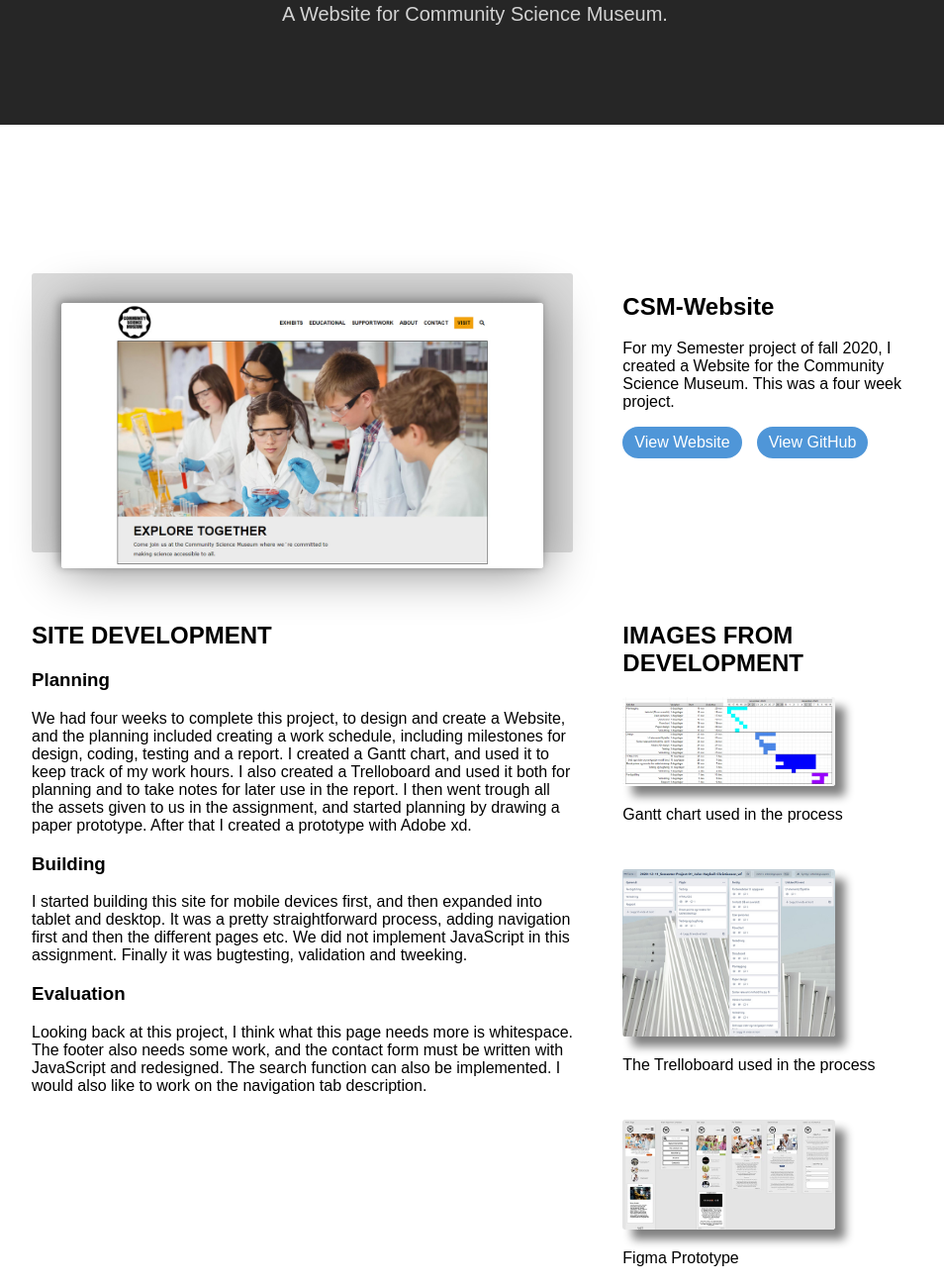
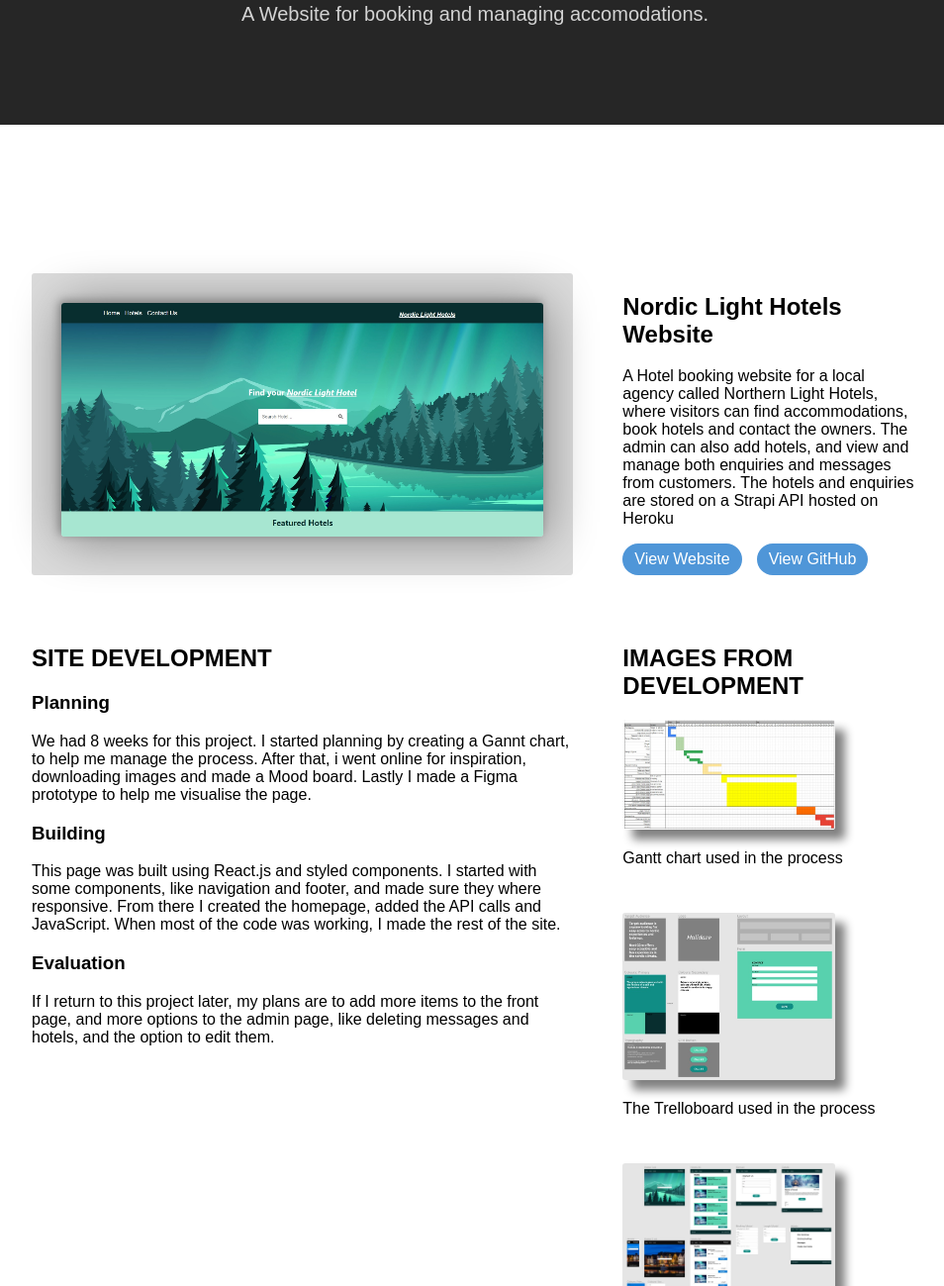
Before and after one commit to Purgatos81/2021-06-11_Portfolio_John-Hoeykoll-Christiansen_wf, a website: page project2.html in a window 1280 px wide. Shown: the part 301-1600 px from the top of the page at 99% size, without its empty margins (160-1114 px from the left). Drawn offline with Linux system fonts and the light colour scheme.

Commit message:
edit: fixed last project page and uppdated links

```diff
--- a/project2.html
+++ b/project2.html
@@ -26,21 +26,23 @@
     </header>
     <main>
         <section class="project-presentation-banner">
-            <h1 class="project-presentation-banner-h1">Community Science Museum</h1>¨
-            <p class="project-presentation-banner-p">A Website for Community Science Museum.</p>
+            <h1 class="project-presentation-banner-h1">Nordic Light Hotels</h1>¨
+            <p class="project-presentation-banner-p">A Website for booking and managing accomodations.</p>
         </section>
         <section class="project-presentation-container">
             <div class="presentation-head-container">
                 <figure class="project-presentation-fig">
-                    <img class="project-presentation-img" src="media/CSMed.jpg" alt="Picture of CSM Webpage">
+                    <img class="project-presentation-img" src="media/nlhbanner.jpg" alt="Picture of nordic light hotels Webpage">
                 </figure>
                 <div class="project-presentation-text-container">
-                    <h2 class="project-presentation-h2">CSM-Website</h2>
-                    <p class="project-presentation-p">For my Semester project of fall 2020, I created a
-                        Website for the Community Science Museum. This was a four week project.</p>
+                    <h2 class="project-presentation-h2">Nordic Light Hotels Website</h2>
+                    <p class="project-presentation-p">A Hotel booking website for a local agency called Northern Light Hotels,
+                        where visitors can find accommodations, book hotels and contact the owners.
+                        The admin can also add hotels, and view and manage both enquiries and messages from customers.
+                        The hotels and enquiries are stored on a Strapi API hosted on Heroku</p>
                     <div class="project-presentation-button-container">
-                        <a class="project-presentation-button" href="https://priceless-ptolemy-2dce56.netlify.app/">View Website</a>
-                        <a class="project-presentation-button" href="https://github.com/Purgatos81/2020-12-11_Semester-Project-01">View GitHub</a>
+                        <a class="project-presentation-button" href="https://silly-gelato-03e89d.netlify.app/">View Website</a>
+                        <a class="project-presentation-button" href="https://github.com/Noroff-FEU-Assignments/project-exam-2-Purgatos81">View GitHub</a>
                     </div>
                 </div>
             </div>
@@ -48,44 +50,31 @@
                 <div class="project-develpment-text-container">
                     <h2 class="project-develpment-text-h2">SITE DEVELOPMENT</h2>
                     <h3 class="project-develpment-text-h3">Planning</h3>
-                    <p class="project-develpment-text-p">We had four weeks to complete this project,
-                        to design and create a Website, and the planning included creating a work
-                        schedule, including milestones for design, coding, testing and a report.
-                        I created a Gantt chart, and used it to keep track of my work hours.
-                        I also created a Trelloboard and used it both for planning and to take
-                        notes for later use in the report. I then went trough all the assets
-                        given to us in the assignment, and started planning by drawing a paper
-                        prototype. After that I created a prototype with Adobe xd.</p>
+                    <p class="project-develpment-text-p">We had 8 weeks for this project. I started planning by creating a Gannt chart,
+                        to help me manage the process. After that, i went online for inspiration,
+                        downloading images and made a Mood board. Lastly I made a Figma prototype to help me visualise the page.</p>
                         <h3 class="project-develpment-text-h3">Building</h3>
-                        <p class="project-develpment-text-p">I started building this site for mobile
-                            devices first, and then expanded into tablet and desktop. It was a pretty
-                            straightforward process, adding navigation first and then the different
-                            pages etc. We did not implement JavaScript in this assignment. Finally it
-                            was bugtesting, validation and tweeking.</p>
+                        <p class="project-develpment-text-p">This page was built using React.js and styled components.
+                            I started with some components, like navigation and footer, and made sure they where responsive.
+                            From there I created the homepage, added the API calls and JavaScript.
+                            When most of the code was working, I made the rest of the site.</p>
                         <h3 class="project-develpment-text-h3">Evaluation</h3>
-                        <p class="project-develpment-text-p">Looking back at this project, I think what
-                            this page needs more is whitespace. The footer also needs some work,
-                            and the contact form must be written with JavaScript and redesigned.
-                            The search function can also be implemented. I would also like to work
-                            on the navigation tab description.</p>
+                        <p class="project-develpment-text-p">If I return to this project later, my plans are to add more items to the front page,
+                            and more options to the admin page, like deleting messages and hotels, and the option to edit them.</p>
                 </div>
                 <div class="project-develpment-img-container">
                     <h2 class="project-develpment-img-h2">IMAGES FROM DEVELOPMENT</h2>
                     <figure class="project-develpment-fig">
-                        <img class="project-develpment-img" src="media/Gantt.png" alt="picture of a Gantt chart">
+                        <img class="project-develpment-img" src="media/nlhgannt.jpg" alt="picture of a Gantt chart">
                         <p class="project-develpment-img-p">Gantt chart used in the process</p>
                     </figure>
                     <figure class="project-develpment-fig">
-                        <img class="project-develpment-img" src="media/Trelloed.jpg" alt="picture of a Trelloboard">
+                        <img class="project-develpment-img" src="media/nlhmoodboard.jpg" alt="picture of a moodboard">
                         <p class="project-develpment-img-p">The Trelloboard used in the process</p>
                     </figure>
                     <figure class="project-develpment-fig">
-                        <img class="project-develpment-img" src="media/Designprekoding1.jpg" alt="picture of Figma prototype">
+                        <img class="project-develpment-img" src="media/nlhfigmaworkfile.jpg" alt="picture of Figma prototype">
                         <p class="project-develpment-img-p">Figma Prototype</p>
-                    </figure>
-                    <figure class="project-develpment-fig">
-                        <img class="project-develpment-img" src="media/CSMed.jpg" alt="picture of CSM Finished Frontpage">
-                        <p class="project-develpment-img-p">Finished front page</p>
                     </figure>
                 </div>
             </div>
```
Also changed, not shown: project3.html (+2 -2 lines), media/nlhfigmaworkfile.jpg (added), media/nlhgannt.jpg (added), media/nlhmoodboard.jpg (added).
